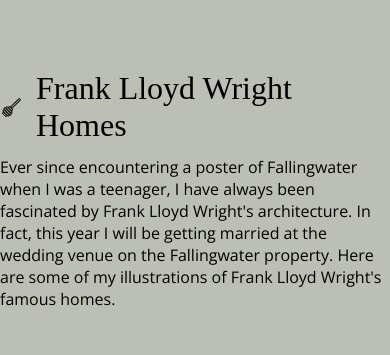
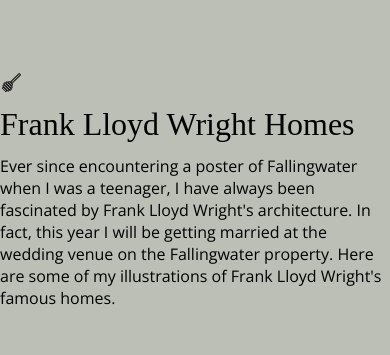
Before and after one commit to pbortnick/pamelahoneybortnick, a Next.js app: page /illustrations in a window 390 px wide. Shown: the part 347-702 px from the top of the page. Built offline with nearby package versions, Linux system fonts and the light colour scheme; a web font is replaced by a local one.

Commit message:
update mobile

```diff
--- a/pages/illustrations/illustrations.module.css
+++ b/pages/illustrations/illustrations.module.css
@@ -58,9 +58,13 @@
 
 .illustrationHeader {
   display: grid;
-  grid-template-columns: min-content 1fr;
   align-items: center;
   gap: 12px;
+	grid-template-columns: 1fr;
+
+	@media (--medium-up) {
+		grid-template-columns: min-content 1fr;
+	}
 }
 
 .illustrationHeaderIcon {
```
